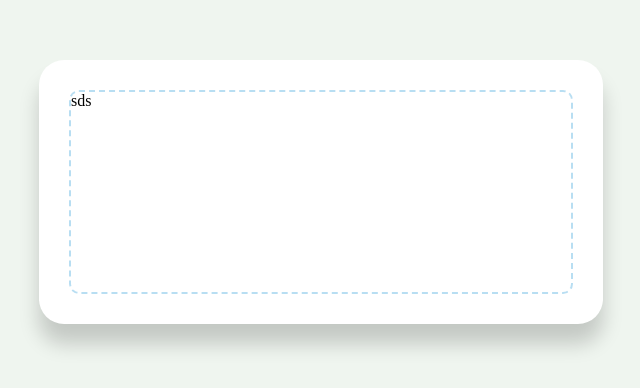
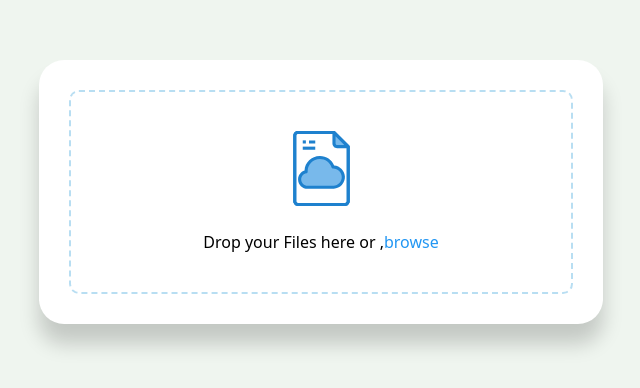
Before and after one commit to mittalsam20/24HourShare, a React (Create React App) app in the folder client/: page / in a window 1280 px wide. Shown: the part 208-596 px from the top of the page, without its empty margins (319-959 px from the left). Built offline with nearby package versions, Linux system fonts and the light colour scheme.

Commit message:
progress bar done

```diff
--- a/client/src/App.css
+++ b/client/src/App.css
@@ -2,21 +2,25 @@
     --mainbgcolor: #eff5ef;
     /* --mainbgcolor: #6f6f6f; */
     --bordercolor: #0288d147;
+    --containerwidth: 500px;
 }
 
 body,
 html {
-    font-family: syste-ui;
+    font-family: system-ui;
     background-color: var(--mainbgcolor);
     height: 100%;
     padding: 0;
     margin: 0;
 }
 
-body {
+body,
+.dropzone,
+.uploadcontainer {
     display: flex;
     align-items: center;
     justify-content: center;
+    flex-direction: column;
 }
 
 .uploadcontainer {
@@ -27,8 +31,104 @@ body {
 }
 
 .dropzone {
-    width: 500px;
+    width: var(--containerwidth);
     min-height: 200px;
     border: 2px dashed var(--bordercolor);
     border-radius: 10px;
+    transition: all 1s ease;
 }
+
+.dragged.dropzone {
+    background: var(--mainbgcolor);
+    border-color: #2196f3;
+}
+
+.iconcontainer {
+    width: 75px;
+    height: 100px;
+    position: relative;
+    transition: all 1 ease-in-out;
+}
+
+.iconcontainer img {
+    width: 75px;
+    position: absolute;
+    transform-origin: bottom;
+}
+
+.iconcontainer .center {
+    z-index: 3;
+}
+
+.dragged .iconcontainer .center {
+    transform: translateY(-5px);
+}
+
+.dragged .iconcontainer .right {
+    transform: rotate(10deg) translateX(17px) scale(.9);
+    filter: grayscale(.5);
+}
+
+.dragged .iconcontainer .left {
+    transform: rotate(-10deg) translateX(-17px) scale(.9);
+    filter: grayscale(.5);
+}
+
+#fileinput {
+    display: none;
+}
+
+.browsebutton {
+    color: #2196f3;
+    cursor: pointer;
+}
+
+.progresscontainer {
+    width: var(--containerwidth);
+    height: 70px;
+    border: 2px solid var(--mainbgcolor);
+    margin-bottom: 25px;
+    margin-top: 25px;
+    border-radius: 10px;
+    position: relative;
+    display: none;
+}
+
+.progresscontainer .bgprogress {
+    background: var(--mainbgcolor);
+    width: 0%;
+    height: 100%;
+    /* transform: scaleX(0); */
+    /* transform-origin: left; */
+    border-radius: 3%;
+    transform-origin: left;
+    transition: width .2s linear;
+    position: absolute;
+    /* z-index: ; */
+}
+
+.progresscontainer .innerall {
+    position: absolute;
+    margin: 10px 15px;
+    width: calc(100% - 30px);
+}
+
+.percent {
+    margin: 5px;
+    font-size: 15px;
+    opacity: .8;
+}
+
+.smallpbbar {
+    height: 3px;
+    width: 100%;
+    background-color: #03a9f4;
+    border-radius: 2px;
+    transform-origin: left;
+    transform: scaleX(0);
+    transition: all .2s linear;
+}
+
+.percentcontainer {
+    width: 100%;
+}
--- a/client/src/components/dropzone/dropzone.js
+++ b/client/src/components/dropzone/dropzone.js
@@ -1,10 +1,110 @@
+import { useEffect, useRef, useState } from "react";
+import ProgressBar from "../progressbar/progressbar";
+
 const DropZone = () => {
+  const [percent, setPercent] = useState(0);
+
+  const dropzone = useRef();
+  const fileinputref = useRef();
+  const browsebtn = useRef();
+  const host = "https://innshare.herokuapp.com/";
+  const uploadURL = `${host}api/files`;
+
+  const updateProgress = (e) => {
+    setPercent(Math.round((e.loaded / e.total) * 100));
+    console.log(percent);
+    console.log(e);
+  };
+
+  const upload_file = () => {
+    const file = fileinputref.current.files[0];
+    const form_data = new FormData();
+    form_data.append("myfile", file);
+
+    const xhr = new XMLHttpRequest();
+    xhr.onreadystatechange = () => {
+      if (xhr.readyState === XMLHttpRequest.DONE) {
+        console.log(xhr.response);
+        console.log(xhr.readyState);
+      }
+    };
+
+    // xhr.upload.onprogress = updateProgress();
+    xhr.open("POST", uploadURL);
+    xhr.send(form_data);
+  };
+
+  useEffect(() => {
+    console.log(dropzone.current);
+    console.log(dropzone.current);
+    console.log(dropzone.current);
+
+    dropzone.current.addEventListener("dragover", (e) => {
+      e.preventDefault();
+      // console.log("its wokring");
+      dropzone.current.classList.add("dragged");
+    });
+    dropzone.current.addEventListener("dragleave", (e) => {
+      dropzone.current.classList.remove("dragged");
+    });
+    dropzone.current.addEventListener("drop", (e) => {
+      e.preventDefault();
+      dropzone.current.classList.remove("dragged");
+      // console.log(e.dataTransfer.files);
+      const files = e.dataTransfer.files;
+      if (files.length) {
+        fileinputref.current.files = files;
+        upload_file();
+      }
+    });
+
+    browsebtn.current.addEventListener("click", (e) => {
+      e.preventDefault();
+      fileinputref.current.click();
+    });
+
+    fileinputref.current.addEventListener("drop", (e) => {
+      e.preventDefault();
+      dropzone.current.classList.remove("dragged");
+    });
+  }, [dropzone, browsebtn, fileinputref]);
+
+  useEffect(() => {}, [percent]);
+
   return (
     <>
       <section className="uploadcontainer">
-        <div className="dropzone">
-          <div className="iconcontainer">sds</div>
+        <div className="dropzone" ref={dropzone}>
+          <div className="iconcontainer">
+            <img
+              src="file.svg"
+              alt="File-icon"
+              className="center"
+              draggable="false"
+            />
+            <img
+              src="file.svg"
+              alt="File-icon"
+              className="left"
+              draggable="false"
+            />
+            <img
+              src="file.svg"
+              alt="File-icon"
+              className="right"
+              draggable="false"
+            />
+          </div>
+          <input type="file" id="fileinput" ref={fileinputref} />
+
+          <div className="title">
+            Drop your Files here or ,
+            <span className="browsebutton" ref={browsebtn}>
+              browse
+            </span>
+          </div>
         </div>
+        <ProgressBar percent={percent} setPercent={setPercent} />
       </section>
     </>
   );
--- /dev/null
+++ b/client/src/components/progressbar/progressbar.js
@@ -0,0 +1,34 @@
+import { useRef, useEffect } from "react";
+
+const ProgressBar = ({ percent, setPercent }) => {
+  const bgbar = useRef();
+  const smallbgbar = useRef();
+  setPercent(100);
+
+  useEffect(() => {
+    bgbar.current.addEventListener("", () => {});
+    bgbar.current.style.width = `${percent}%`;
+    smallbgbar.current.style.transform = `scaleX(${percent / 100})`;
+    console.log(percent);
+  }, [bgbar, smallbgbar, percent]);
+
+  useEffect(() => {}, [percent]);
+
+  return (
+    <>
+      <div className="progresscontainer">
+        <div className="bgprogress" ref={bgbar}></div>
+
+        <div className="innerall">
+          <div className="title"> Uploading... </div>
+          {/* <div className="percentcontainer"> */}
+          <span className="percent">{`${percent}%`}</span>
+          {/* </div> */}
+          <div className="smallpbbar" ref={smallbgbar}></div>
+        </div>
+      </div>
+    </>
+  );
+};
+
+export default ProgressBar;
```
Also changed, not shown: client/public/file.svg (added).
